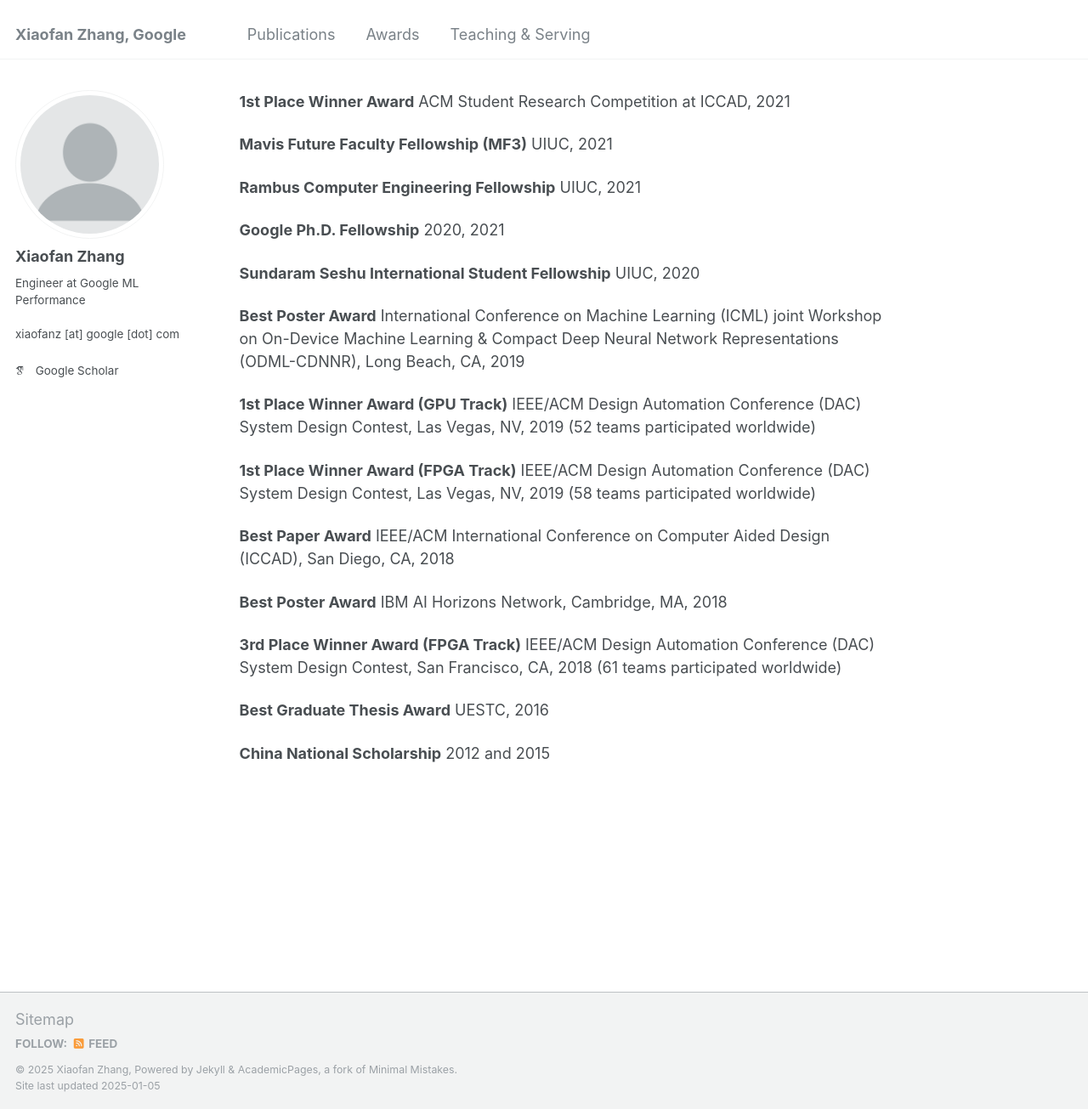
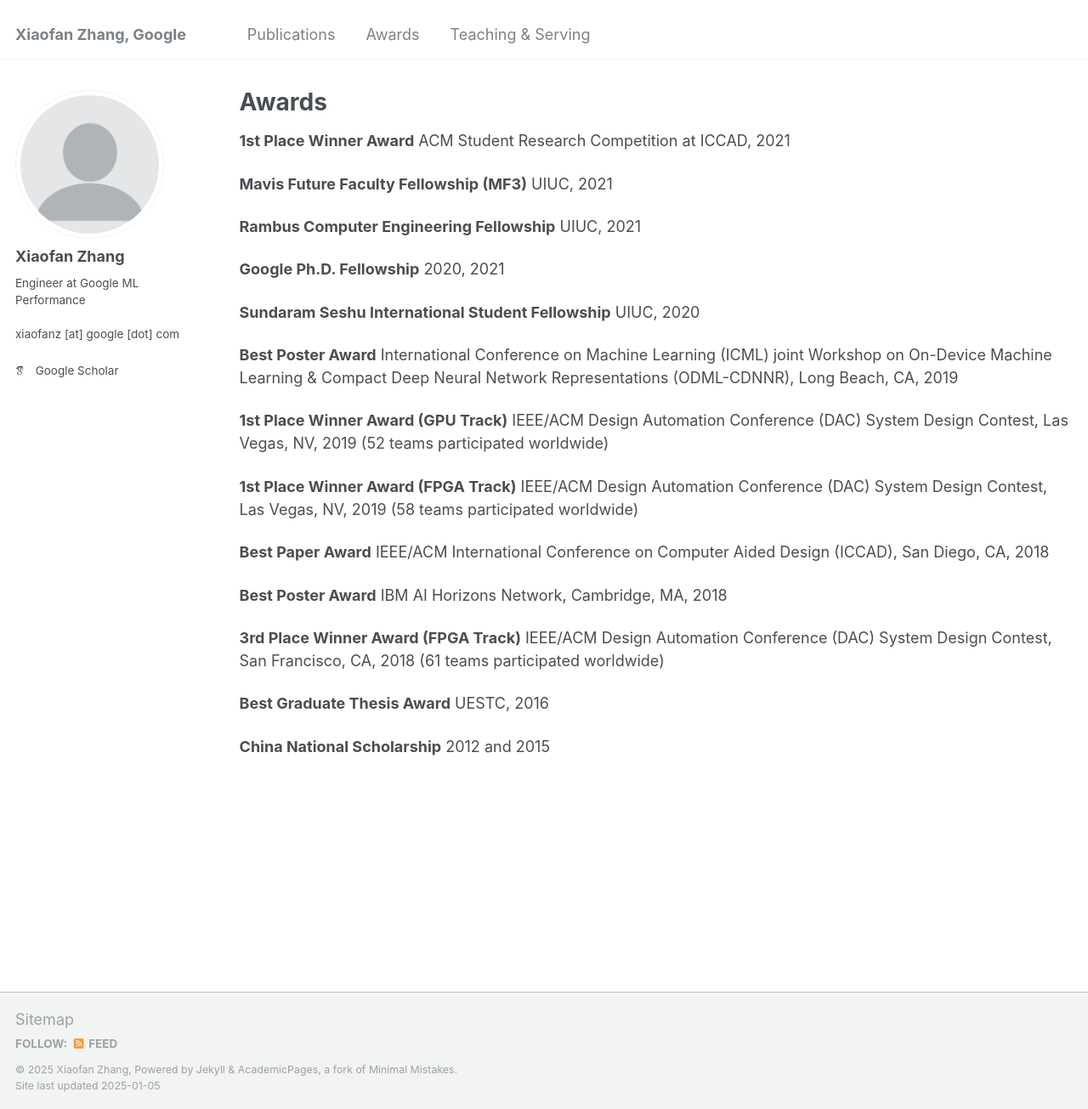
Before and after one commit to TomG008/TomG008.github.io, a Jekyll site: the page built from _pages/awards.md, in a window 1280 px wide and 1305 px high. Shown: the whole window at 85% size. Built offline with Jekyll 4.4.1, drawn with Linux system fonts in a browser that asks for light colours; some web fonts are replaced; our own code applies the rules of GitHub Pages for plain Markdown files.

Commit message:
Update awards.md

```diff
--- a/_pages/awards.md
+++ b/_pages/awards.md
@@ -1,4 +1,9 @@
-
+---
+layout: archive
+title: "Awards"
+permalink: /awards/
+author_profile: true
+---
 
 
 **1st Place Winner Award** ACM Student Research Competition at ICCAD, 2021
```
